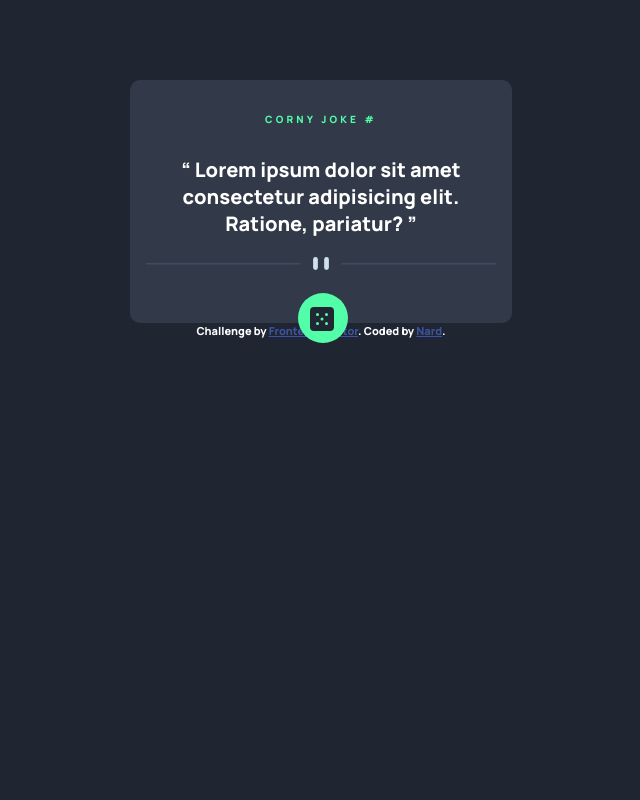
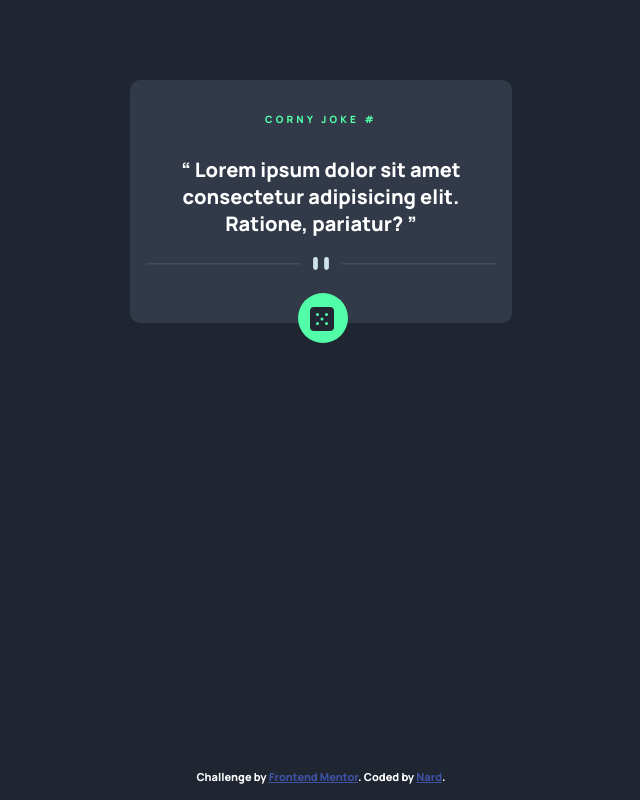
Before and after one commit to CocoShesh/Corny-Jokes-Generator, a plain HTML site: page index.html in a window 1280 px wide. Shown: the whole page, without its empty margins (319-959 px from the left). Drawn offline with Linux system fonts and the light colour scheme.

Commit message:
Update index.html

```diff
--- a/index.html
+++ b/index.html
@@ -41,8 +41,8 @@
         </q>
       </p>
       <span>
-        <img src="images/smile.svg" class="smile-image active" alt=""
-      /></span>
+        <img src="images/smile.svg" class="smile-image active" alt="" />
+      </span>
 
       <div class="divider">
         <img src="images/pattern-divider-desktop.svg" alt="" />
@@ -52,12 +52,14 @@
       </div>
     </main>
 
+    <footer>
       <div class="attribution">
         Challenge by
         <a href="https://www.frontendmentor.io?ref=challenge" target="_blank"
           >Frontend Mentor</a
         >. Coded by <a href="#">Nard</a>.
       </div>
+    </footer>
     <script src="index.js"></script>
   </body>
 </html>
```
Lines whose indentation alone changed are shown as unchanged.
